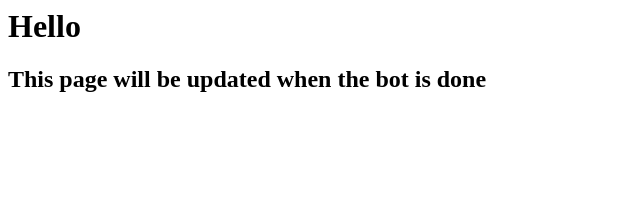
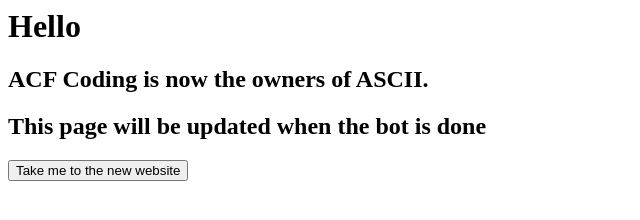
Before and after one commit to pajsen-media/pajsen-media.github.io, a website: page discord/ascii/index.html in a window 1280 px wide. Shown: the whole page, without its empty margins (0-640 px from the left). Drawn offline with Linux system fonts and the light colour scheme.

Commit message:
Changed important stuff...

```diff
--- a/discord/ascii/index.html
+++ b/discord/ascii/index.html
@@ -1,2 +1,12 @@
 <h1> Hello </h1>
+<h2> ACF Coding is now the owners of ASCII. </h2>
 <h2> This page will be updated when the bot is done </h2>
+<button onclick="website">Take me to the new website</button>
+
+<script>
+  function website() {
+  window.location.href("https://acf-coding.github.io/discord/ascii/")
+
+  }
+
+</script>
```
